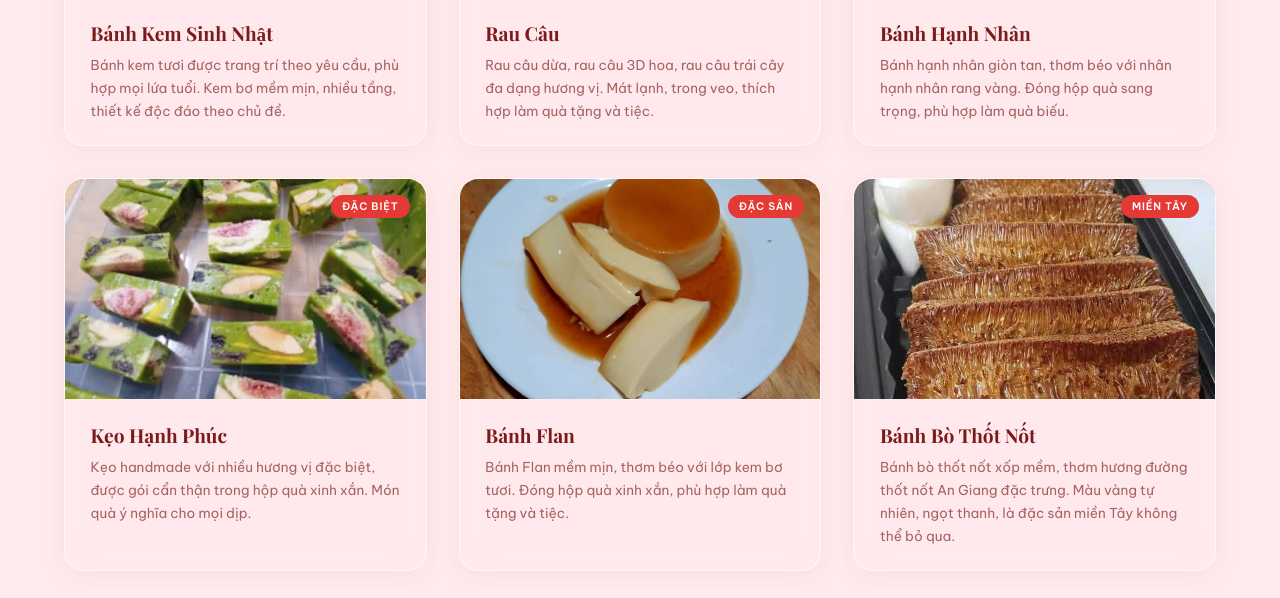
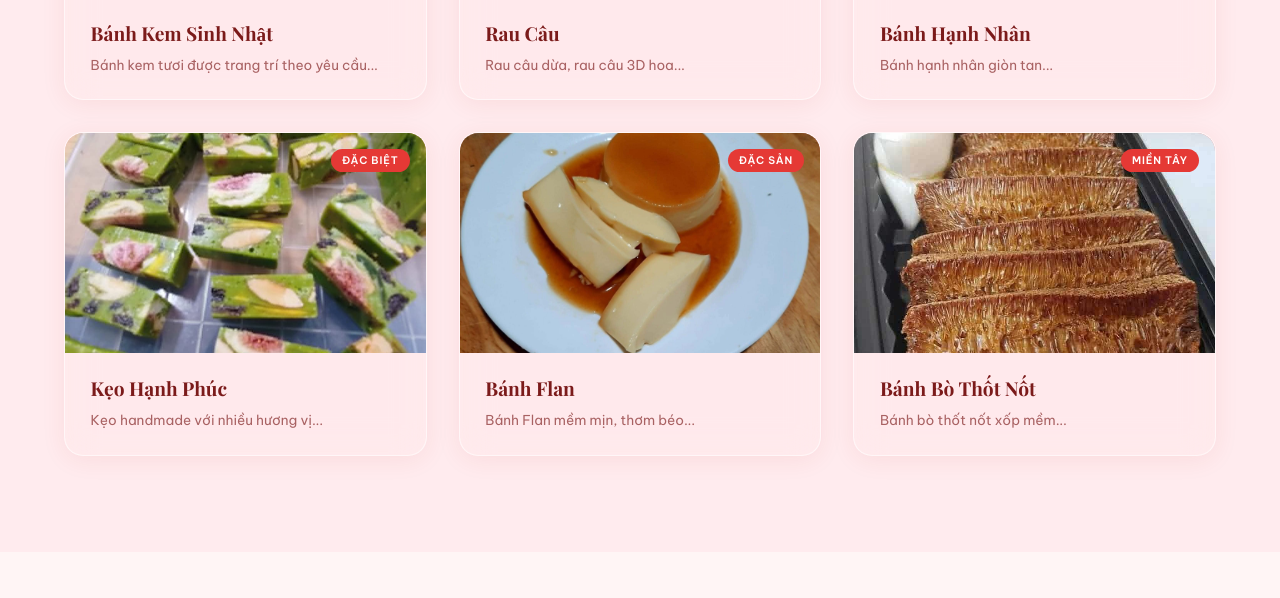
Before and after one commit to Barone-Ng/bepmebutt, a plain HTML site: page index.html in a window 1280 px wide. Shown: the part 1679-2277 px from the top of the page. Drawn offline with nearby package versions, Linux system fonts and the light colour scheme; a script that the page names is missing; a web font is replaced by a local one.

Commit message:
Add files via upload

```diff
--- a/index.html
+++ b/index.html
@@ -23,7 +23,7 @@
             <svg width="14" height="14" viewBox="0 0 24 24" fill="currentColor"><path d="M6.62 10.79c1.44 2.83 3.76 5.14 6.59 6.59l2.2-2.2c.27-.27.67-.36 1.02-.24 1.12.37 2.33.57 3.57.57.55 0 1 .45 1 1V20c0 .55-.45 1-1 1-9.39 0-17-7.61-17-17 0-.55.45-1 1-1h3.5c.55 0 1 .45 1 1 0 1.25.2 2.45.57 3.57.11.35.03.74-.25 1.02l-2.2 2.2z"/></svg>
             Gọi Ngay
         </a>
-    <a href="form.html">
+        <a href="form.html" class="nav-btn nav-btn-order">
             <svg width="14" height="14" viewBox="0 0 24 24" fill="currentColor"><path d="M6.62 10.79c1.44 2.83 3.76 5.14 6.59 6.59l2.2-2.2c.27-.27.67-.36 1.02-.24 1.12.37 2.33.57 3.57.57.55 0 1 .45 1 1V20c0 .55-.45 1-1 1-9.39 0-17-7.61-17-17 0-.55.45-1 1-1h3.5c.55 0 1 .45 1 1 0 1.25.2 2.45.57 3.57.11.35.03.74-.25 1.02l-2.2 2.2z"/></svg>
             Đặt hàng
         </a>
@@ -42,30 +42,18 @@
         </p>
         <div class="hero-btns">
             <a href="#san-pham" class="btn-primary">Xem Sản Phẩm</a>
-      <a href="https://www.facebook.com/messages/t/100029958670315" target="_blank" class="btn-outline">Đặt Hàng Ngay</a>
+            <a href="form.html" class="btn-outline">Đặt Hàng Ngay</a>
         </div>
     </div>
 
     <div class="hero-right">
         <div class="hero-mosaic">
-      <div class="mosaic-img">
-        <img src="RauCau5.jpg" alt="Bánh Kem Sinh Nhật">
-      </div>
-      <div class="mosaic-img">
-        <img src="RauCau.jpg" alt="Rau Câu">
-      </div>
-      <div class="mosaic-img">
-        <img src="KeoHanhPhuc.jpg" alt="Kẹo Hạnh Phúc">
-      </div>
-      <div class="mosaic-img">
-        <img src="BanhHanhNhan.jpg" alt="Bánh Hạnh Nhân">
-      </div>
-      <div class="mosaic-img">
-        <img src="BanhFlan2.jpg" alt="Bánh Flan">
-      </div>
-      <div class="mosaic-img">
-        <img src="BanhBo.jpg" alt="Bánh Bò Thốt Nốt">
-      </div>
+            <div class="mosaic-img"><img src="RauCau5.jpg" alt="Bánh Kem Sinh Nhật"></div>
+            <div class="mosaic-img"><img src="RauCau.jpg" alt="Rau Câu"></div>
+            <div class="mosaic-img"><img src="KeoHanhPhuc.jpg" alt="Kẹo Hạnh Phúc"></div>
+            <div class="mosaic-img"><img src="BanhHanhNhan.jpg" alt="Bánh Hạnh Nhân"></div>
+            <div class="mosaic-img"><img src="BanhFlan2.jpg" alt="Bánh Flan"></div>
+            <div class="mosaic-img"><img src="BanhBo.jpg" alt="Bánh Bò Thốt Nốt"></div>
         </div>
         <div class="hero-badge">🎂 Đặt<br>bánh<br>theo yêu<br>cầu</div>
     </div>
@@ -90,7 +78,6 @@
         <p class="section-sub">Tất cả sản phẩm đều được làm thủ công mỗi ngày, không chất bảo quản, đảm bảo hương vị tươi ngon nhất cho gia đình bạn.</p>
     </div>
     <div class="product-grid">
-
         <div class="product-card">
             <div class="product-img">
                 <img src="RauCau5.jpg" alt="Bánh Kem Sinh Nhật">
@@ -98,7 +85,7 @@
             </div>
             <div class="product-info">
                 <h3 class="product-name">Bánh Kem Sinh Nhật</h3>
-        <p class="product-desc">Bánh kem tươi được trang trí theo yêu cầu, phù hợp mọi lứa tuổi. Kem bơ mềm mịn, nhiều tầng, thiết kế độc đáo theo chủ đề.</p>
+                <p class="product-desc">Bánh kem tươi được trang trí theo yêu cầu...</p>
             </div>
         </div>
 
@@ -109,7 +96,7 @@
             </div>
             <div class="product-info">
                 <h3 class="product-name">Rau Câu</h3>
-        <p class="product-desc">Rau câu dừa, rau câu 3D hoa, rau câu trái cây đa dạng hương vị. Mát lạnh, trong veo, thích hợp làm quà tặng và tiệc.</p>
+                <p class="product-desc">Rau câu dừa, rau câu 3D hoa...</p>
             </div>
         </div>
 
@@ -119,7 +106,7 @@
             </div>
             <div class="product-info">
                 <h3 class="product-name">Bánh Hạnh Nhân</h3>
-        <p class="product-desc">Bánh hạnh nhân giòn tan, thơm béo với nhân hạnh nhân rang vàng. Đóng hộp quà sang trọng, phù hợp làm quà biếu.</p>
+                <p class="product-desc">Bánh hạnh nhân giòn tan...</p>
             </div>
         </div>
 
@@ -130,7 +117,7 @@
             </div>
             <div class="product-info">
                 <h3 class="product-name">Kẹo Hạnh Phúc</h3>
-        <p class="product-desc">Kẹo handmade với nhiều hương vị đặc biệt, được gói cẩn thận trong hộp quà xinh xắn. Món quà ý nghĩa cho mọi dịp.</p>
+                <p class="product-desc">Kẹo handmade với nhiều hương vị...</p>
             </div>
         </div>
 
@@ -141,7 +128,7 @@
             </div>
             <div class="product-info">
                 <h3 class="product-name">Bánh Flan</h3>
-        <p class="product-desc">Bánh Flan mềm mịn, thơm béo với lớp kem bơ tươi. Đóng hộp quà xinh xắn, phù hợp làm quà tặng và tiệc.</p>
+                <p class="product-desc">Bánh Flan mềm mịn, thơm béo...</p>
             </div>
         </div>
 
@@ -152,10 +139,9 @@
             </div>
             <div class="product-info">
                 <h3 class="product-name">Bánh Bò Thốt Nốt</h3>
-        <p class="product-desc">Bánh bò thốt nốt xốp mềm, thơm hương đường thốt nốt An Giang đặc trưng. Màu vàng tự nhiên, ngọt thanh, là đặc sản miền Tây không thể bỏ qua.</p>
+                <p class="product-desc">Bánh bò thốt nốt xốp mềm...</p>
             </div>
         </div>
-
     </div>
 </section>
 
```
Lines whose indentation alone changed are shown as unchanged.
